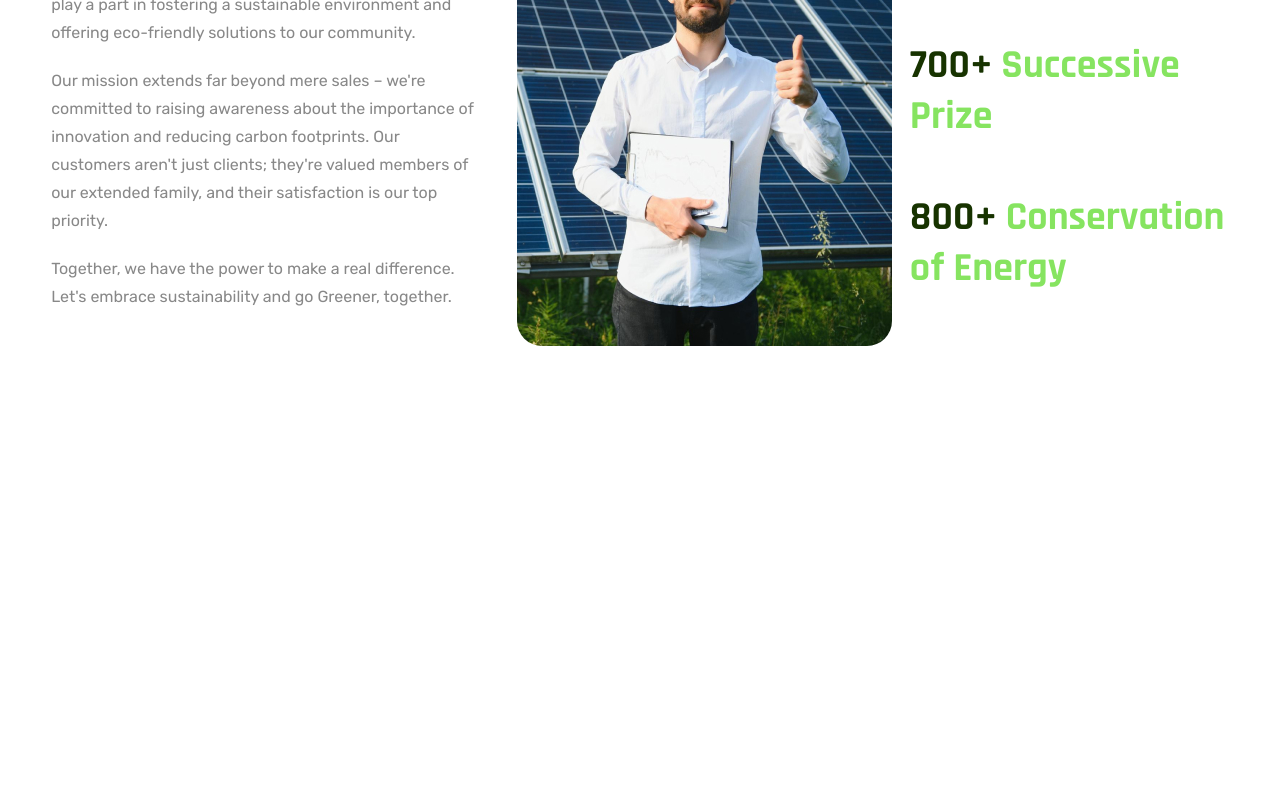
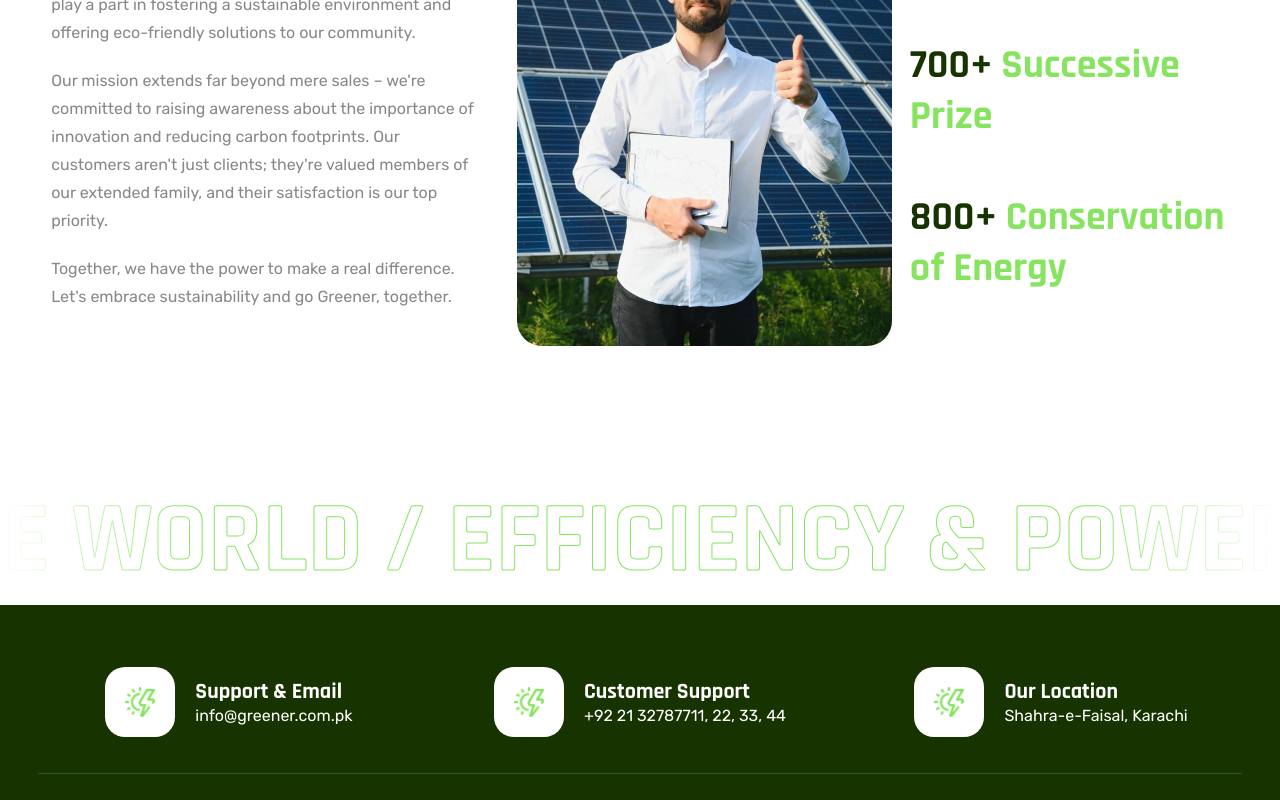
Before and after one commit to nameerfarooq/greener, a React (Vite) app: page / in a window 1280 px wide. Shown: the part 4298-5098 px from the top of the page. Before the commit the page ends 4775 px from the top, so only its background shows below. Built offline with nearby package versions, Linux system fonts and the light colour scheme.

Commit message:
footer added

```diff
--- a/package.json
+++ b/package.json
@@ -18,6 +18,7 @@
     "react": "^18.2.0",
     "react-countup": "^6.5.3",
     "react-dom": "^18.2.0",
+    "react-fast-marquee": "^1.6.4",
     "react-moving-text": "^0.0.7",
     "react-redux": "^9.1.0",
     "react-router-dom": "^6.22.3",
--- /dev/null
+++ b/src/assets/styles/_footer.scss
@@ -0,0 +1,35 @@
+.footer {
+  background-color: var(--secondaryColor);
+  .inner {
+    padding: 2% 3%;
+    .row1 {
+      display: flex;
+      align-items: center;
+      justify-content: center;
+      gap: 30px;
+      padding: 3% 0;
+      border-bottom: 1px solid rgb(38, 90, 38);
+      .box {
+        @include centerAll;
+        gap: 20px;
+        flex: 1;
+        .left {
+          @include centerAll;
+          padding: 20px;
+          border-radius: 20px;
+          background-color: var(--whiteColor);
+          img {
+            width: 30px;
+            height: 30px;
+            object-fit: contain;
+          }
+          .right {
+            display: flex;
+            flex-direction: column;
+            gap: 10px;
+          }
+        }
+      }
+    }
+  }
+}
--- a/src/assets/styles/_global.scss
+++ b/src/assets/styles/_global.scss
@@ -293,7 +293,13 @@ a {
         flex-direction: column;
         gap: 25px;
         border-radius: 25px;
-        background-color: var(--secondaryColor);
+        background-color: var(--whiteColor);
+        box-shadow: 0px 0px 27px #d6d5d5;
+        transition: all 0.3s ease-in-out;
+        &:hover {
+          scale: 1.04;
+          cursor: pointer;
+        }
         .ribbon {
           background-color: var(--primaryColor);
           padding: 4%;
@@ -346,3 +352,13 @@ a {
     }
   }
 }
+.marquee {
+  font-size: 10rem;
+  font-weight: 600;
+  color: transparent;
+  -webkit-text-stroke-width: 1px;
+  stroke-width: 1px;
+  font-weight: 700;
+  -webkit-text-stroke-color: var(--primaryColor);
+  stroke: var(--primaryColor);
+}
--- a/src/assets/styles/_typography.scss
+++ b/src/assets/styles/_typography.scss
@@ -77,21 +77,33 @@
   font-size: 3.2rem;
   font-weight: 700;
   text-align: center;
-  color: var(--whiteColor);
+  color: var(--secondaryColor);
 }
 .text-13 {
   font-size: 3rem;
   font-weight: 600;
-  color: var(--secondaryColor);
+  color: var(--whiteColor);
 }
 .text-14 {
   font-family: "Rubik", sans-serif;
   font-size: 1.6rem;
   font-weight: 400;
-  color: var(--whiteColor);
+  color: var(--darkGreyColor);
   line-height: 2.8rem;
-}.text-15 {
+}
+.text-15 {
   font-size: 4rem;
   font-weight: 700;
   color: var(--secondaryColor);
 }
+.text-16 {
+  font-size: 2.2rem;
+  font-weight: 700;
+  color: var(--whiteColor);
+}
+.text-17 {
+  font-family: "Rubik", sans-serif;
+  font-size: 1.6rem;
+  font-weight: 400;
+  color: var(--whiteColor);
+}
--- a/src/assets/styles/main.scss
+++ b/src/assets/styles/main.scss
@@ -5,6 +5,7 @@
 @import "./mixins";
 @import "./buttons";
 @import "./header";
+@import "./footer";
 @import "./slider";
 @import "./Home";
 html {
--- a/src/components/HeaderFooter/Footer.jsx
+++ b/src/components/HeaderFooter/Footer.jsx
@@ -0,0 +1,41 @@
+import support from "../../assets/icons/1.png";
+const Footer = () => {
+  return (
+    <div className="footer">
+      <div className="inner">
+        <div className="row1">
+          <div className="box">
+            <div className="left">
+              <img src={support} alt="" />
+            </div>
+            <div className="right">
+              <div className="text-16">Support & Email</div>
+              <div className="text-17">info@greener.com.pk</div>
+            </div>
+          </div>
+          <div className="box">
+            <div className="left">
+              <img src={support} alt="" />
+            </div>
+            <div className="right">
+              <div className="text-16">Customer Support</div>
+              <div className="text-17">+92 21 32787711, 22, 33, 44</div>
+            </div>
+          </div>
+          <div className="box">
+            <div className="left">
+              <img src={support} alt="" />
+            </div>
+            <div className="right">
+              <div className="text-16">Our Location</div>
+              <div className="text-17">Shahra-e-Faisal, Karachi</div>
+            </div>
+          </div>
+        </div>
+        <div className="row2"></div>
+      </div>
+    </div>
+  );
+};
+
+export default Footer;
--- a/src/pages/Home/Home.jsx
+++ b/src/pages/Home/Home.jsx
@@ -1,10 +1,12 @@
 import AboutSection from "../../components/About/AboutSection";
 import CEO from "../../components/CEO/CEO";
 import Counter from "../../components/Counter/Counter";
+import Footer from "../../components/HeaderFooter/Footer";
 import Packages from "../../components/Packages/Packages";
 import Slider from "../../components/Slider/Slider";
 import SolutionTypes from "../../components/SolutionTypes/SolutionTypes";
 import WhyUs from "../../components/WhyUs/WhyUs";
+import Marquee from "react-fast-marquee";
 
 const Home = () => {
   return (
@@ -16,6 +18,13 @@ const Home = () => {
       <Counter />
       <Packages />
       <CEO />
+      <Marquee gradient={true} loop={0} pauseOnHover={true}>
+        <div className="marquee">
+          HEAL THE WORLD / EFFICIENCY & POWER / GENERATE YOUR OWN POWER / REAP
+          THE RETURNS / GREENER PAKISTAN
+        </div>
+      </Marquee>
+      <Footer />
     </div>
   );
 };
```
Also changed, not shown: 1 other file (tests, documents, lock files or other folders).
